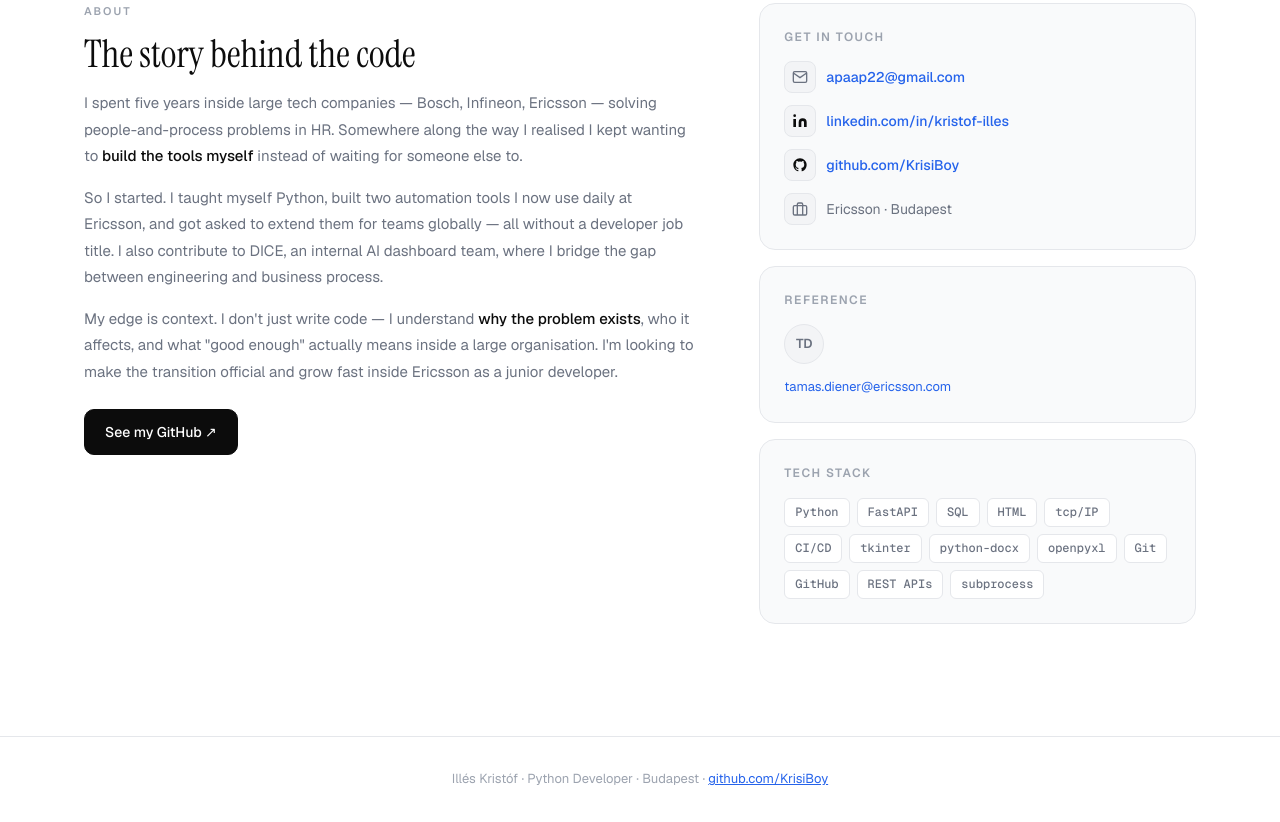
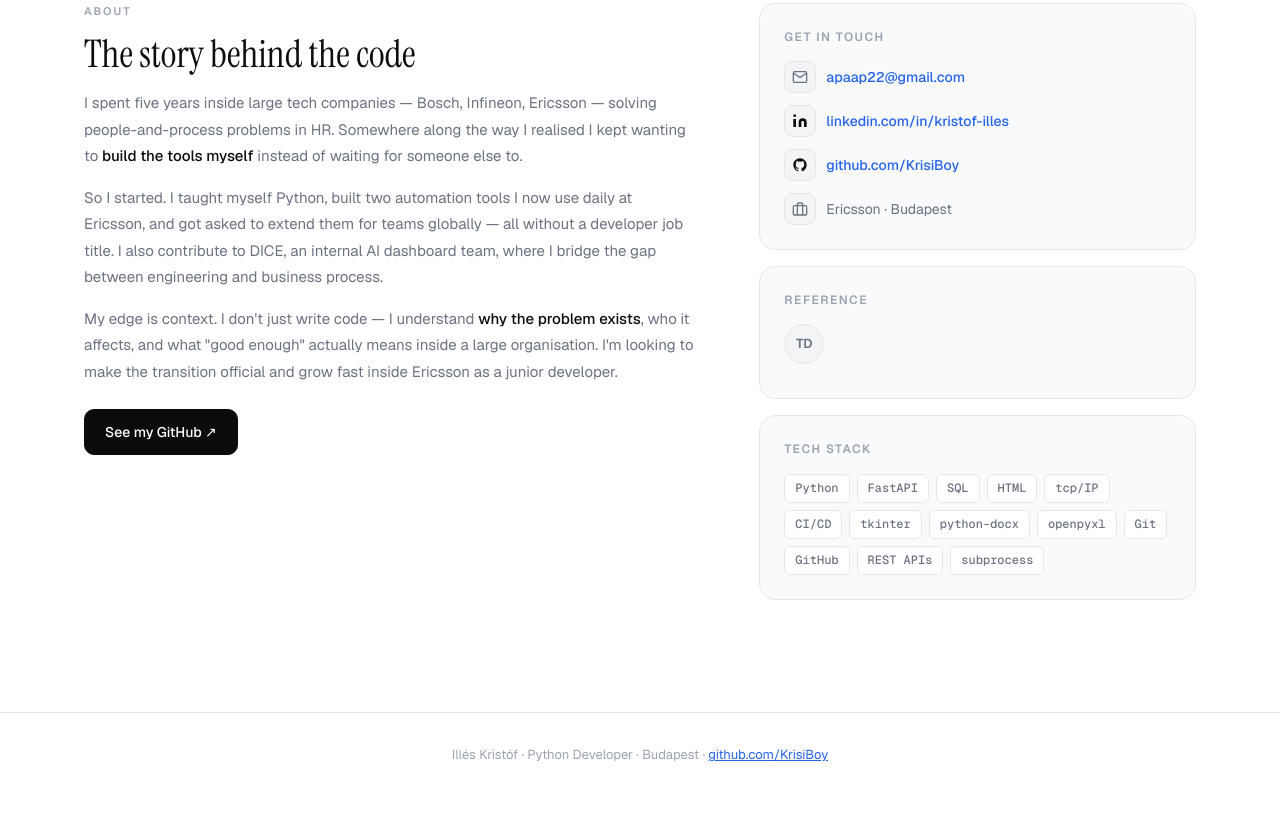
Before and after one commit to KrisiBoy/PersonalWEBPortfolio, a plain HTML site: page index.html in a window 1280 px wide. Shown: the part 3996-4818 px from the top of the page. After the commit the page ends 4794 px from the top, so only its background shows below. Drawn offline with nearby package versions, Linux system fonts and the light colour scheme.

Commit message:
Comment out email link in index.html
Commented out the email link for tamas.diener@ericsson.com.

```diff
--- a/index.html
+++ b/index.html
@@ -1594,6 +1594,7 @@
                     -->
                 </div>
               </div>
+              <!--
               <a
                 href="mailto:tamas.diener@ericsson.com"
                 style="
@@ -1601,7 +1602,9 @@
                   color: var(--accent);
                   text-decoration: none;
                 "
-                >tamas.diener@ericsson.com</a>
+                >tamas.diener@ericsson.com
+            </a>
+              -->
             </div>
 
             <div class="aside-card">
```
